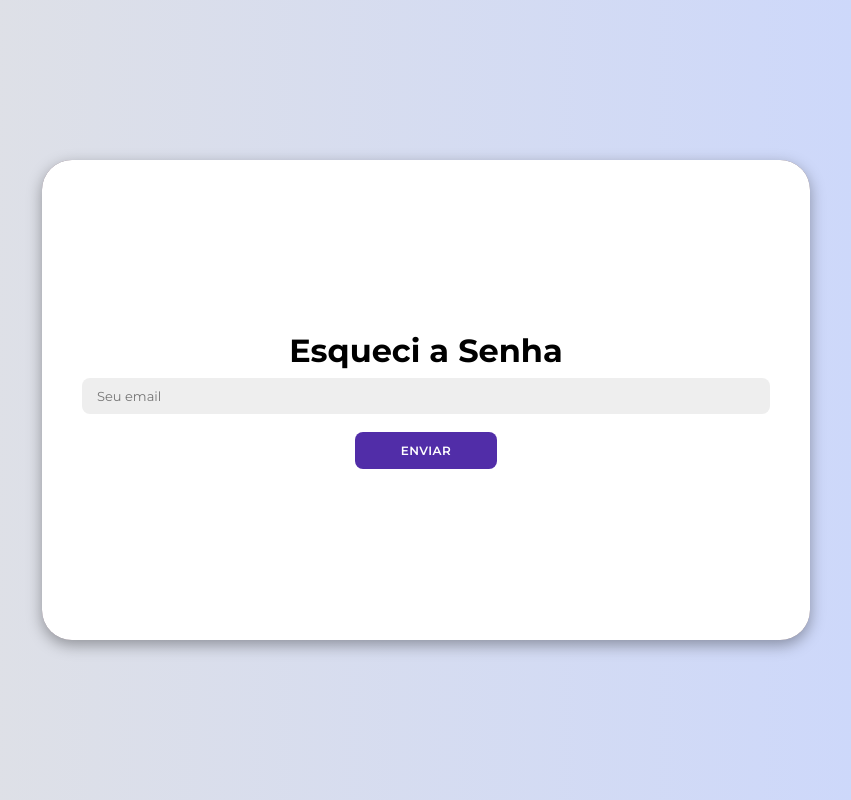
After one commit to YgorRibeiro7/PAGINA-MS, a Flask app: page /forgot_password in a window 1280 px wide. The commit adds this page. Shown: the whole page, without its empty margins (214-1065 px from the left). Run offline with Flask 3, Linux system fonts and the light colour scheme; some libraries are stand-ins or nearby versions.

```diff
--- a/app.py
+++ b/app.py
@@ -1,6 +1,8 @@
 from flask import Flask, request, redirect, url_for, render_template, session
 import psycopg2
 import os
+from flask_mail import Mail, Message
+import secrets
 
 app = Flask(__name__)
 app.secret_key = 'sua_chave_secreta_aqui'
@@ -84,6 +86,84 @@ def logout():
     session.pop('usuario', None)
     # Redireciona para a página inicial
     return redirect(url_for('index'))
+
+# *********** CODIGOS PARA REDEFINIR SENHA
+
+# Configurações do Flask-Mail
+app.config['MAIL_SERVER'] = 'smtp.gmail.com'  # Servidor SMTP do Gmail
+app.config['MAIL_PORT'] = 587
+app.config['MAIL_USE_TLS'] = True
+app.config['MAIL_USERNAME'] = 'seu_email@gmail.com'  # Seu e-mail
+app.config['MAIL_PASSWORD'] = 'sua_senha_do_email'  # Sua senha do e-mail
+
+
+mail = Mail(app)
+
+@app.route('/forgot_password', methods=['GET', 'POST'])
+def forgot_password():
+    if request.method == 'POST':
+        email = request.form['email']
+
+        # Verifique se o e-mail existe no banco de dados
+        conn = get_db_connection()
+        cur = conn.cursor()
+        cur.execute('SELECT * FROM usuarios WHERE email = %s', (email,))
+        usuario = cur.fetchone()
+        cur.close()
+        conn.close()
+
+        if usuario:
+            # Gere um token único
+            token = secrets.token_hex(16)
+
+            # Salve o token no banco de dados
+            conn = get_db_connection()
+            cur = conn.cursor()
+            cur.execute('UPDATE usuarios SET reset_token = %s WHERE email = %s', (token, email))
+            conn.commit()
+            cur.close()
+            conn.close()
+
+            # Envie o e-mail com o link de redefinição
+            reset_link = url_for('reset_password', token=token, _external=True)
+            msg = Message('Redefinição de Senha', sender='seu_email@gmail.com', recipients=[email])
+            msg.body = f'Clique no link para redefinir sua senha: {reset_link}'
+            mail.send(msg)
+
+            return 'Um e-mail foi enviado com instruções para redefinir sua senha.'
+        else:
+            return 'E-mail não encontrado.'
+
+    return render_template('forgot_password.html')
+
+@app.route('/reset_password/<token>', methods=['GET', 'POST'])
+def reset_password(token):
+    # Verifique se o token é válido
+    conn = get_db_connection()
+    cur = conn.cursor()
+    cur.execute('SELECT * FROM usuarios WHERE reset_token = %s', (token,))
+    usuario = cur.fetchone()
+    cur.close()
+    conn.close()
+
+    if not usuario:
+        return 'Token inválido ou expirado.'
+
+    if request.method == 'POST':
+        nova_senha = request.form['nova_senha']
+
+        # Atualize a senha no banco de dados
+        conn = get_db_connection()
+        cur = conn.cursor()
+        cur.execute('UPDATE usuarios SET senha = %s, reset_token = NULL WHERE reset_token = %s', (nova_senha, token))
+        conn.commit()
+        cur.close()
+        conn.close()
+
+        return 'Sua senha foi redefinida com sucesso!'
+
+    return render_template('reset_password.html', token=token)
+
 if __name__ == '__main__':
     port = int(os.environ.get("PORT", 5000))  # Usa a porta do Render ou 5000 como fallback
     app.run(host='0.0.0.0', port=port)
--- /dev/null
+++ b/templates/forgot_password.html
@@ -0,0 +1,19 @@
+<!DOCTYPE html>
+<html lang="pt-br">
+<head>
+    <meta charset="UTF-8">
+    <meta name="viewport" content="width=device-width, initial-scale=1.0">
+    <link rel="stylesheet" href="https://cdnjs.cloudflare.com/ajax/libs/font-awesome/6.4.2/css/all.min.css">
+    <link rel="stylesheet" href="/static/style.css">
+    <title>Esqueci a Senha</title>
+</head>
+<body>
+    <div class="container">
+        <form action="/forgot_password" method="POST">
+            <h1>Esqueci a Senha</h1>
+            <input type="email" name="email" placeholder="Seu email" required>
+            <button type="submit">Enviar</button>
+        </form>
+    </div>
+</body>
+</html>
--- a/templates/index.html
+++ b/templates/index.html
@@ -36,6 +36,7 @@
                 <input type="password" name="senha" placeholder="Password" required>
 
                 <button type="submit">Entrar</button>
+                <p><a href="/forgot_password">Esqueci a senha</a></p>
             </form>
         </div>
         <div class="toggle-container">
--- a/templates/pagina2.html
+++ b/templates/pagina2.html
@@ -35,7 +35,7 @@
         <div class="products">
             <!-- Produto 1 -->
             <div class="product-card">
-                <a href="https://app.powerbi.com/groups/me/apps/7ded90ba-01f7-44cc-b277-bc146e2af430/reports/477e7a79-655b-44a0-86b5-67387ebe4ff5/9b0dc94816be9b647947?ctid=887b0d95-6889-4d3f-a864-85fae8769d49&experience=power-bi" class="product-link">
+                <a href="https://app.powerbi.com/groups/me/apps/7ded90ba-01f7-44cc-b277-bc146e2af430/reports/2a5e940a-44df-40f4-bf2f-6724d95e34a8/8f3deef1e7772b6e72d0?ctid=887b0d95-6889-4d3f-a864-85fae8769d49&experience=power-bi">
                     <div class="product-image">
                          <img src="https://www.falemaisvoip.com.br/blog/wp-content/uploads/2020/03/blog-1.png" alt="Shorts Jordan Dri-FIT Sport Masculino">
 
```
Also changed, not shown: templates/reset_password.html (added, +19 -0 lines).
